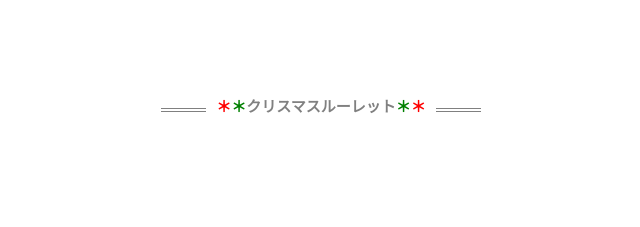
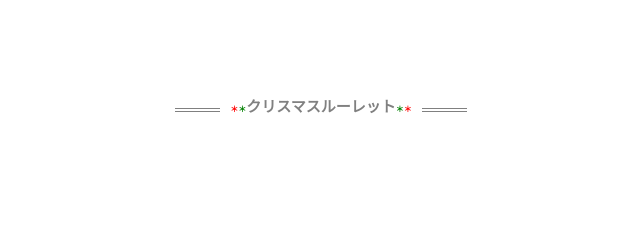
Before and after one commit to ishimaruco/ChristmasRoulette, a plain HTML site: page index.html in a window 1280 px wide. Shown: the top 227 px of the page, 319-959 px from the left. Drawn offline with Linux system fonts and the light colour scheme; a web font is replaced by a local one.

Commit message:
spanを小さくする

```diff
--- a/css/style.css
+++ b/css/style.css
@@ -64,6 +64,10 @@ a:visited {
 
 h1, p , a {
 	font-family: "Sawarabi Gothic";
+}
+
+span {
+	font-size: 8px;
 }
 
 .wapper {
```
